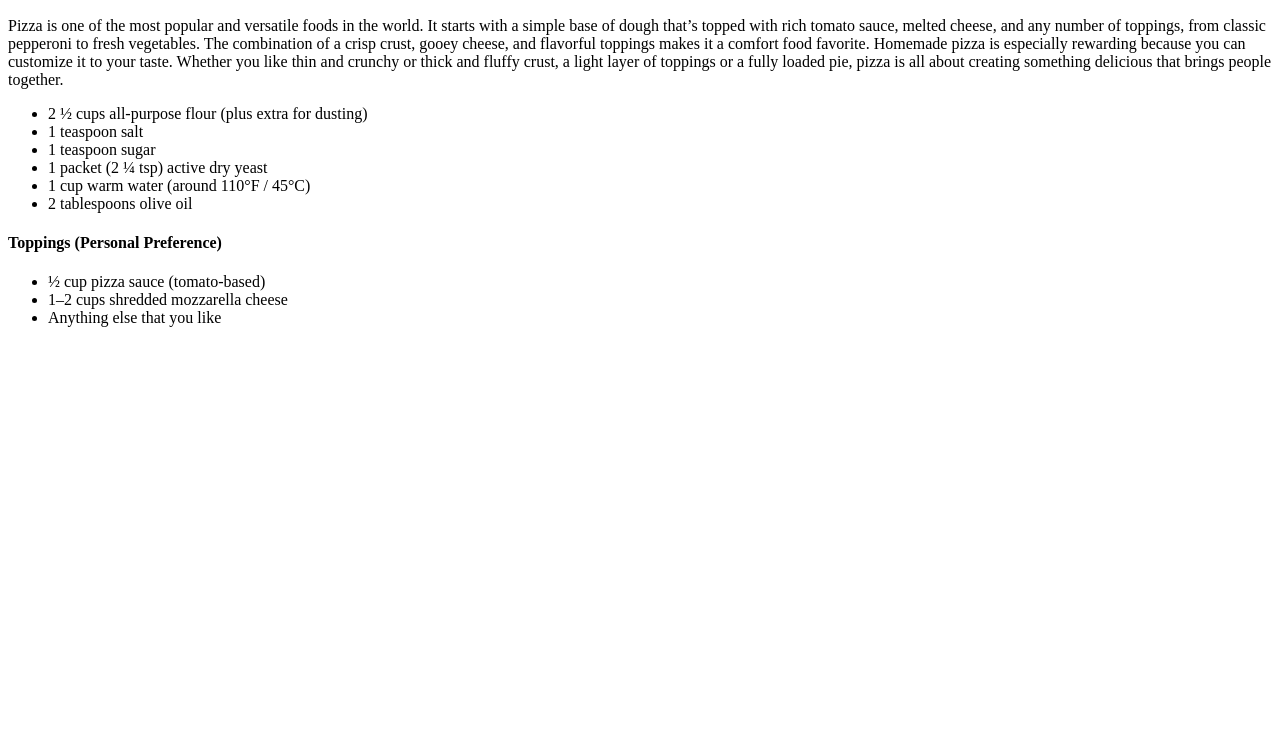
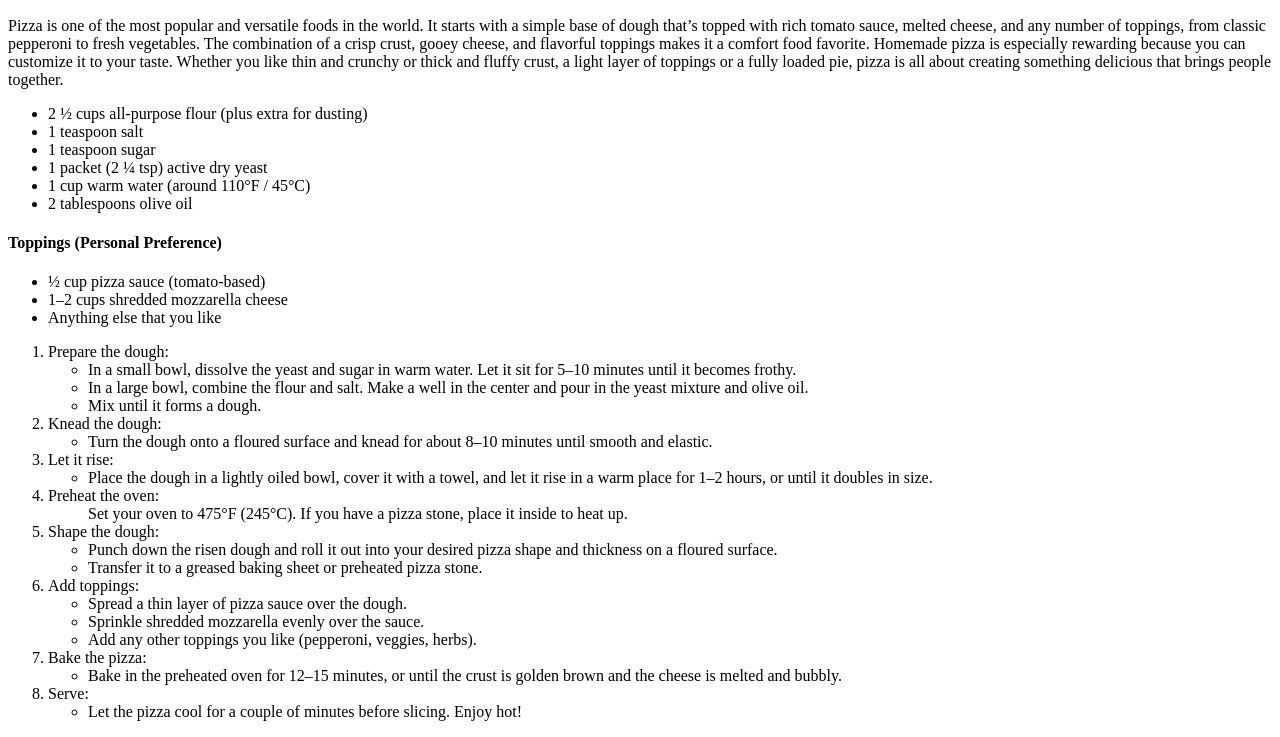
Before and after one commit to vipervfx/The-Odin-Recipes, a plain HTML site: page recipes/Pizza.html in a window 1280 px wide. Shown: the part 517-1254 px from the top of the page. Before the commit the page ends 860 px from the top, so only its background shows below. Drawn offline with Linux system fonts and the light colour scheme.

Commit message:
Finished Pizza Recipe

```diff
--- a/recipes/Pizza.html
+++ b/recipes/Pizza.html
@@ -49,5 +49,85 @@
     </li>
   </ul>
 
+  <ol>
+    <li>
+      Prepare the dough:
+      <ul>
+        <li>
+          In a small bowl, dissolve the yeast and sugar in warm water. Let it sit for 5–10 minutes until it becomes frothy.
+        </li>
+        <li>
+          In a large bowl, combine the flour and salt. Make a well in the center and pour in the yeast mixture and olive oil.
+        </li>
+        <li>
+          Mix until it forms a dough.
+        </li>
+      </ul>
+      <li>
+        Knead the dough:
+        <ul>
+          <li>
+            Turn the dough onto a floured surface and knead for about 8–10 minutes until smooth and elastic.
+          </li>
+        </ul>
+      </li>
+      <li>
+        Let it rise:
+        <ul>
+          <li>
+            Place the dough in a lightly oiled bowl, cover it with a towel, and let it rise in a warm place for 1–2 hours, or until it doubles in size.
+          </li>
+        </ul>
+      </li>
+      <li>
+        Preheat the oven:
+        <ul>
+          Set your oven to 475°F (245°C). If you have a pizza stone, place it inside to heat up.
+        </ul>
+      </li>
+      <li>
+        Shape the dough:
+        <ul>
+          <li>
+            Punch down the risen dough and roll it out into your desired pizza shape and thickness on a floured surface.
+          </li>
+          <li>
+            Transfer it to a greased baking sheet or preheated pizza stone.
+          </li>
+        </ul>
+      </li>
+      <li>
+        Add toppings:
+        <ul>
+          <li>
+            Spread a thin layer of pizza sauce over the dough.
+          </li>
+          <li>
+            Sprinkle shredded mozzarella evenly over the sauce.
+          </li>
+          <li>
+            Add any other toppings you like (pepperoni, veggies, herbs).
+          </li>
+        </ul>
+      </li>
+      <li>
+        Bake the pizza:
+        <ul>
+          <li>
+            Bake in the preheated oven for 12–15 minutes, or until the crust is golden brown and the cheese is melted and bubbly.
+          </li>
+        </ul>
+      </li>
+      <li>
+        Serve:
+        <ul>
+          <li>
+            Let the pizza cool for a couple of minutes before slicing. Enjoy hot!
+          </li>
+        </ul>
+      </li>
+    </li>
+  </ol>
+
 </body>
 </html>
```
